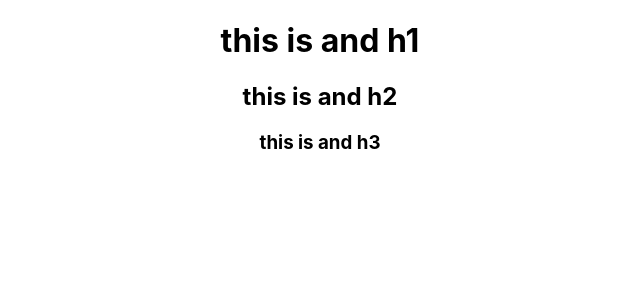
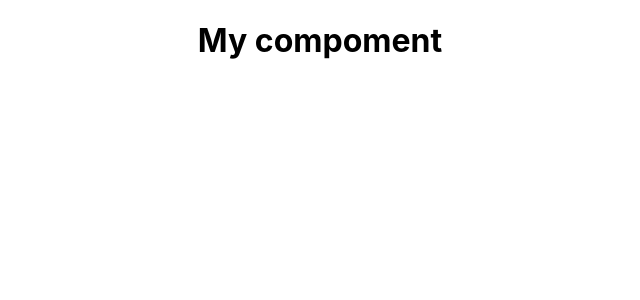
Before and after one commit to wiktorpiela/react-learn, a React (Create React App) app: page / in a window 1280 px wide. Shown: the top 300 px of the page, without its empty margins (320-960 px from the left). Built offline with nearby package versions, Linux system fonts and the light colour scheme.

Commit message:
components folder added and MyComponent test component added

```diff
--- a/src/App.jsx
+++ b/src/App.jsx
@@ -1,12 +1,11 @@
 import logo from './logo.svg';
 import './App.css';
+import MyCompoment from './components/MyComponent';
 
 function App() {
   return (
     <div className="App">
-      <h1>this is and h1</h1>
-      <h2>this is and h2</h2>
-      <h3>this is and h3</h3>
+      <MyCompoment/>
     </div>
   );
 }
--- /dev/null
+++ b/src/components/MyComponent.jsx
@@ -0,0 +1,3 @@
+export default function MyCompoment(){
+    return <h1>My compoment</h1>
+}
```
